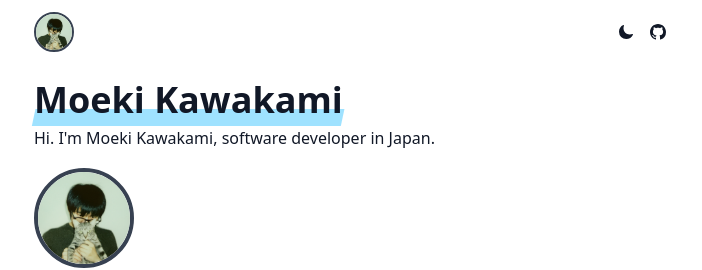
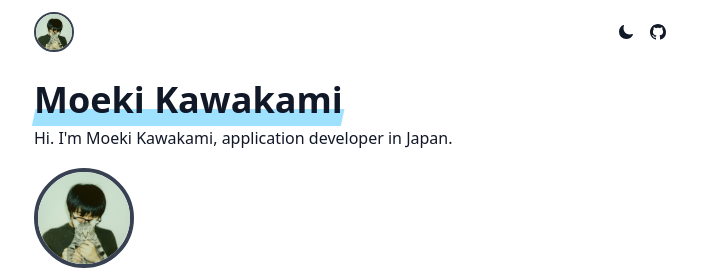
Before and after one commit to kawakamimoeki/website-legacy, a Next.js app: page / in a window 1280 px wide. Shown: the top 270 px of the page, without its empty margins (286-988 px from the left). Built offline with nearby package versions, Linux system fonts and the light colour scheme.

Commit message:
feat: update description

```diff
--- a/components/sections/index/main-visual.tsx
+++ b/components/sections/index/main-visual.tsx
@@ -10,7 +10,7 @@ export default function Mainvisual() {
           <span className="marker marker-sky">Moeki Kawakami</span>
         </Link>
       </Title>
-      <p>Hi. I&apos;m Moeki Kawakami, software developer in Japan.</p>
+      <p>Hi. I&apos;m Moeki Kawakami, application developer in Japan.</p>
       <Image
         src="/img/moeki.jpg"
         alt="Moeki Kawakami"
--- a/components/seo.tsx
+++ b/components/seo.tsx
@@ -7,12 +7,12 @@ export default function Seo() {
       <title>Moeki Kawakami</title>
       <meta
         name="description"
-        content="Hi. I'm Moeki Kawakami, software developer in Japan."
+        content="Hi. I'm Moeki Kawakami, application developer in Japan."
       />
       <meta property="og:site_name" content="" />
       <meta
         property="og:description"
-        content="Hi. I'm Moeki Kawakami, software developer in Japan."
+        content="Hi. I'm Moeki Kawakami, application developer in Japan."
       />
       <meta property="og:image" content="https://moeki.dev/img/moeki.jpg" />
       <meta
--- a/locales/en.ts
+++ /dev/null
@@ -1,17 +0,0 @@
-const en = {
-  slug: 'en',
-  locale: 'English',
-  name: 'Moeki Kawakami',
-  title: 'Moeki Kawakami',
-  description: "Hi. I'm Moeki Kawakami, software developer in Japan.",
-  phrase: "I wouldn't have come up with this idea if it weren't for you!",
-  story:
-    'I have been encouraged by technology. It has nurtured my creativity. Photography, music and software. Without computer technology, I would never have been able to actually put the ideas in my head into reality. It was a world where we could show our photos to many people without exhibition, and where we could make music without playing an instrument. The goal is to become an engineer who supports the creativity that is unique to the person.',
-  bio: {
-    born: 'Born in Tochigi, Japan',
-    bs: 'B.S. in Electronics and Informatics, Kanazawa University, Kanazawa, Japan',
-    cc: 'Joined <a href="https://www.colorfulcompany.co.jp" class="underline" target="_blank" rel="noopener">Colorful Company,Inc.</a>'
-  }
-}
-
-export default en
```
